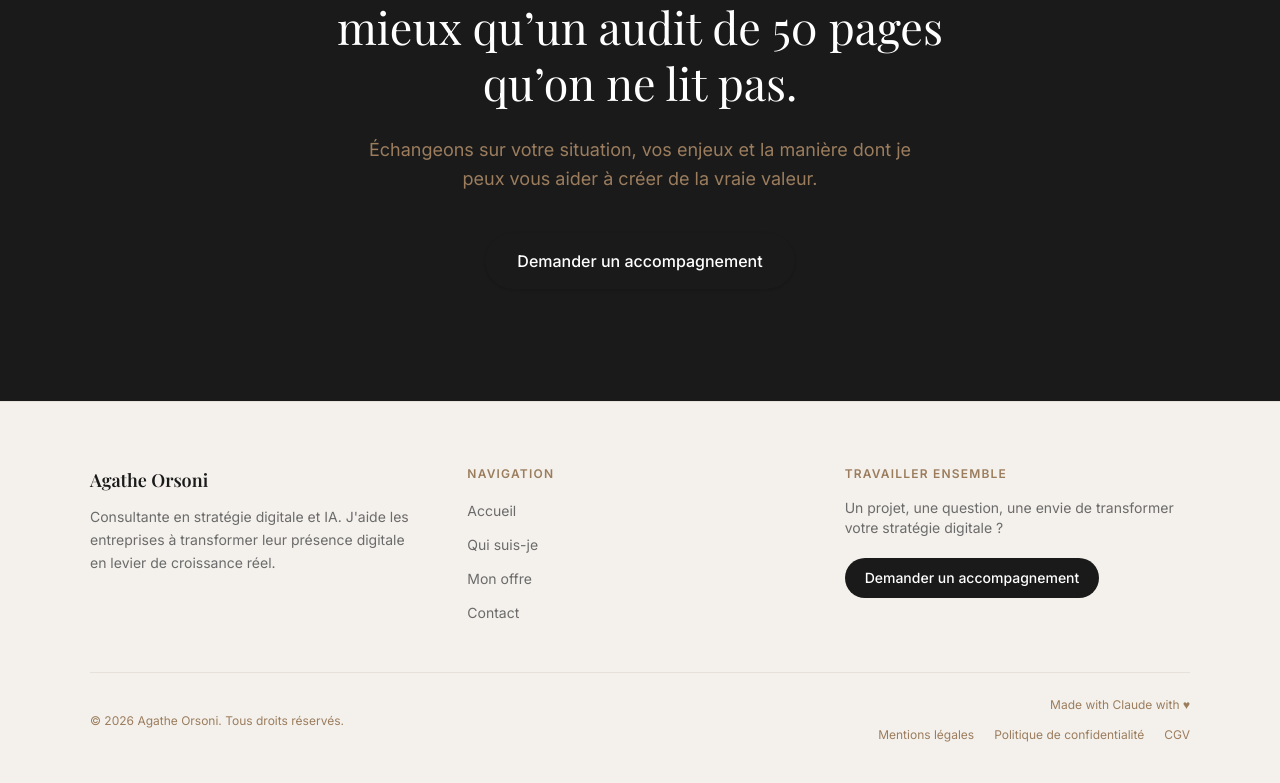
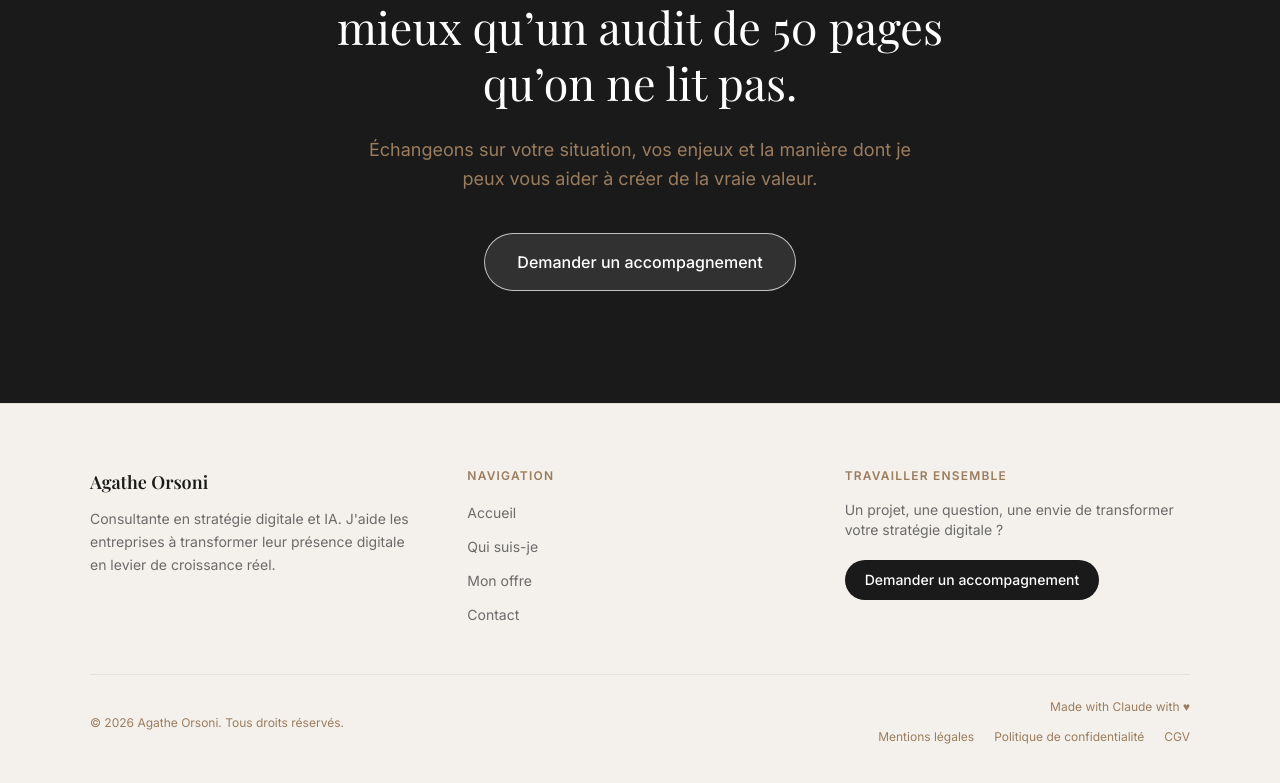
Before and after one commit to agathemk-blip/agathe-orsoni-site, a Next.js app: page / in a window 1280 px wide. Shown: the part 4440-5223 px from the top of the page. Built offline with nearby package versions, Linux system fonts and the light colour scheme; a web font is replaced by a local one.

Commit message:
CTA Passons à l'action: ghost button white outline on dark background

```diff
--- a/app/page.tsx
+++ b/app/page.tsx
@@ -551,7 +551,7 @@ export default function HomePage() {
             Échangeons sur votre situation, vos enjeux et la manière dont je
             peux vous aider à créer de la vraie valeur.
           </p>
-          <CTAButton href="/contact" size="lg" variant="primary">
+          <CTAButton href="/contact" size="lg" variant="ghost" className="!text-white !border-white/70 !bg-white/10 hover:!bg-white hover:!text-[#1A1A1A]">
             Demander un accompagnement
           </CTAButton>
         </div>
```
